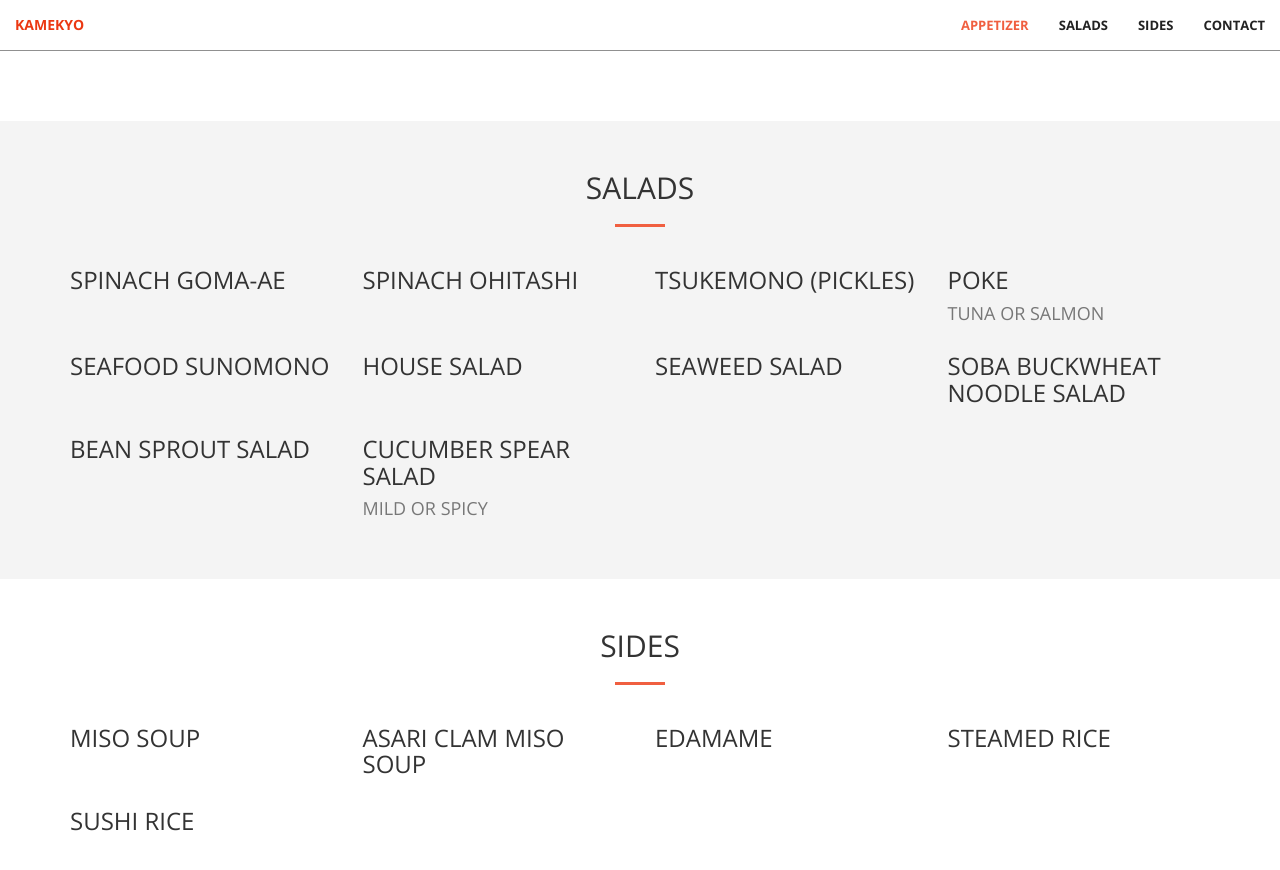
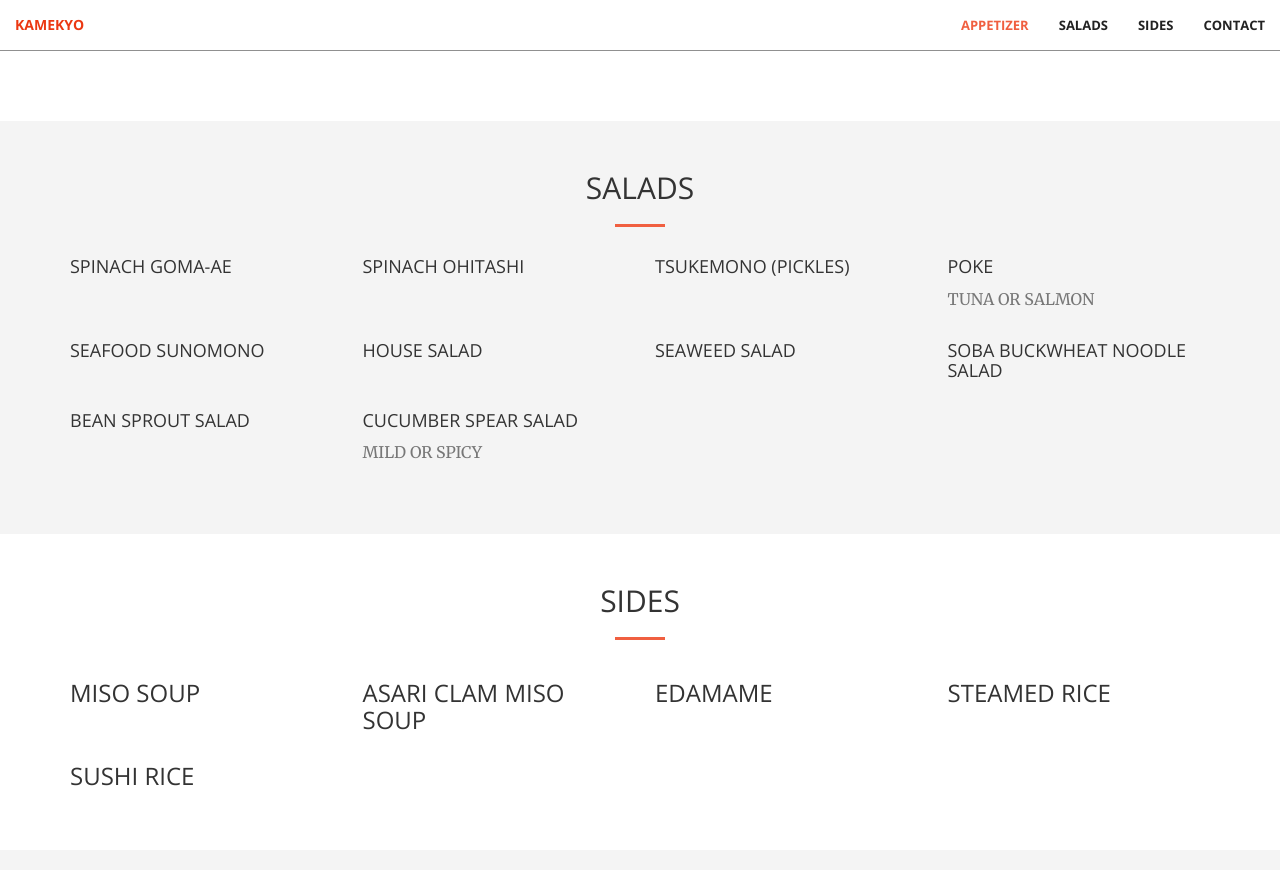
Before and after one commit to CyrusLiang/kamekyo, a Jekyll site: the page built from index.html, in a window 1280 px wide and 900 px high, scrolled down 1362 px. Shown: the top 870 px of the window. Built offline with Jekyll 4.4.1, drawn with Linux system fonts in a browser that asks for light colours.

Commit message:
Update salads.html

```diff
--- a/_includes/salads.html
+++ b/_includes/salads.html
@@ -11,68 +11,68 @@
         <div class="row">
             <div class="col-lg-3 col-sm-6">
                 <div class="food-box">
-                    <h3>Spinach Goma-ae</h3>
-                    <h4 id="gomaae"></h4>
+                    <h4>Spinach Goma-ae</h4>
+                    <p id="gomaae"></p>
                 </div>
             </div>
             <div class="col-lg-3 col-sm-6">
                 <div class="food-box">
-                    <h3>Spinach Ohitashi</h3>
-                    <h4 id="ohitashi"></h4>
+                    <h4>Spinach Ohitashi</h4>
+                    <p id="ohitashi"></p>
                 </div>
             </div>
             <div class="col-lg-3 col-sm-6">
                 <div class="food-box">
-                    <h3>Tsukemono (Pickles)</h3>
-                    <h4 id="tsukemono"></h4>
+                    <h4>Tsukemono (Pickles)</h4>
+                    <p id="tsukemono"></p>
                 </div>
             </div>
             <div class="col-lg-3 col-sm-6">
                 <div class="food-box">
-                    <h3>Poke</h3>
-                    <h4 class="text-muted">Tuna or salmon</h4>
-                    <h4 id="poke"></h4>
+                    <h4>Poke</h4>
+                    <p class="text-muted">Tuna or salmon</p>
+                    <p id="poke"></p>
                 </div>
             </div>
         </div>
         <div class="row">
             <div class="col-lg-3 col-sm-6">
                 <div class="food-box">
-                    <h3>Seafood Sunomono</h3>
-                    <h4 id="sunomono"></h4>
+                    <h4>Seafood Sunomono</h4>
+                    <p id="sunomono"></p>
                 </div>
             </div>
             <div class="col-lg-3 col-sm-6">
                 <div class="food-box">
-                    <h3>House Salad</h3>
-                    <h4 id="houses"></h4>
+                    <h4>House Salad</h4>
+                    <p id="houses"></p>
                 </div>
             </div>
             <div class="col-lg-3 col-sm-6">
                 <div class="food-box">
-                    <h3>Seaweed Salad</h3>
-                    <h4 id="seaweed"></h4>
+                    <h4>Seaweed Salad</h4>
+                    <p id="seaweed"></p>
                 </div>
             </div>
             <div class="col-lg-3 col-sm-6">
                 <div class="food-box">
-                    <h3>Soba Buckwheat Noodle Salad</h3>
-                    <h4 id="sobas"></h4>
+                    <h4>Soba Buckwheat Noodle Salad</h4>
+                    <p id="sobas"></p>
                 </div>
             </div>
         </div>
         <div class="row">
             <div class="col-lg-3 col-sm-6">
                 <div class="food-box">
-                    <h3>Bean Sprout Salad</h3>
-                    <h4 id="bean"></h4>
+                    <h4>Bean Sprout Salad</h4>
+                    <p id="bean"></p>
                 </div>
             </div>
             <div class="col-lg-3 col-sm-6">
                 <div class="food-box">
-                    <h3>Cucumber Spear Salad</h3>
-                    <h4 class="text-muted">Mild or Spicy</h4>
-                    <h4 id="cucumber"></h4>
+                    <h4>Cucumber Spear Salad</h4>
+                    <p class="text-muted">Mild or Spicy</p>
+                    <p id="cucumber"></p>
                 </div>
             </div>
         </div>
```
